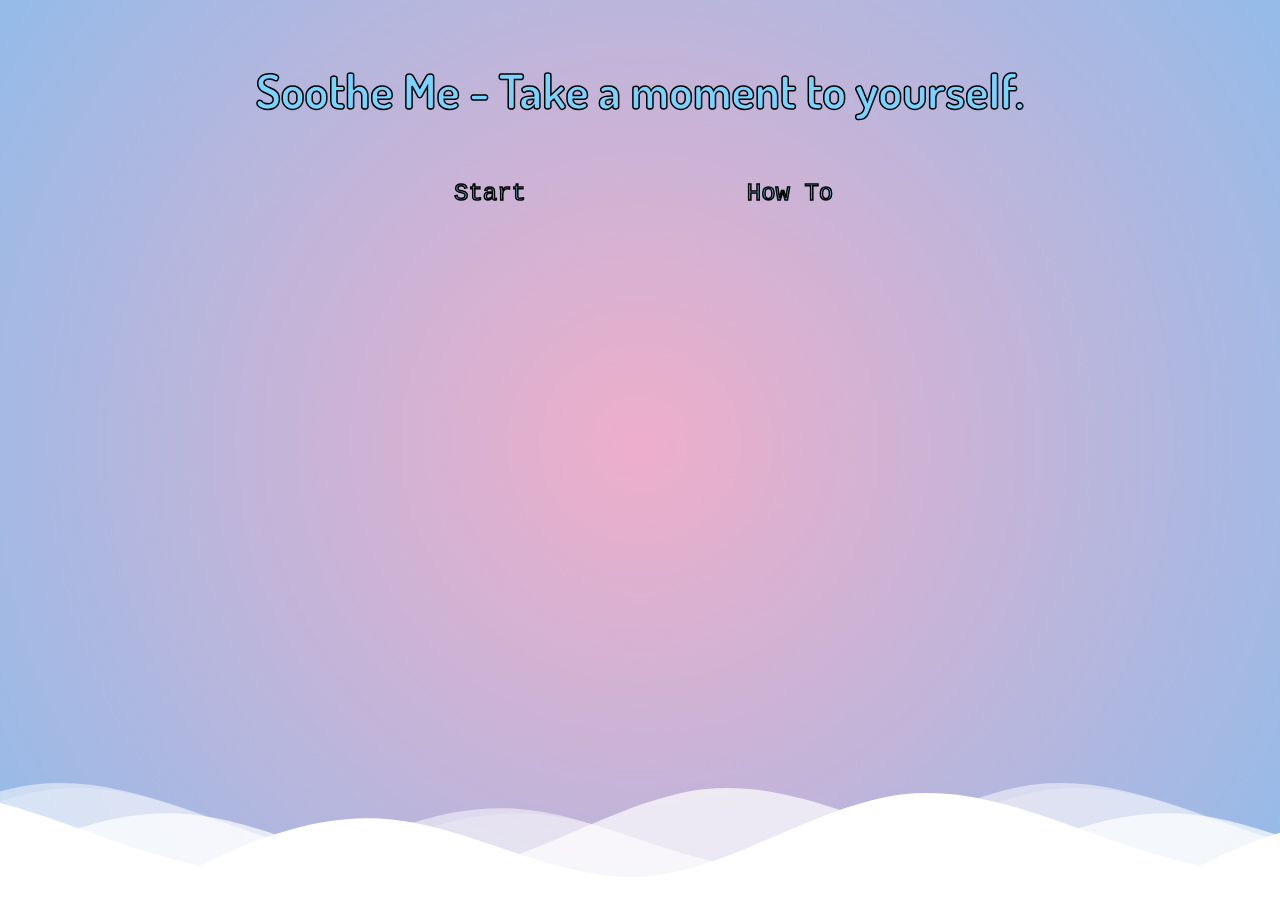
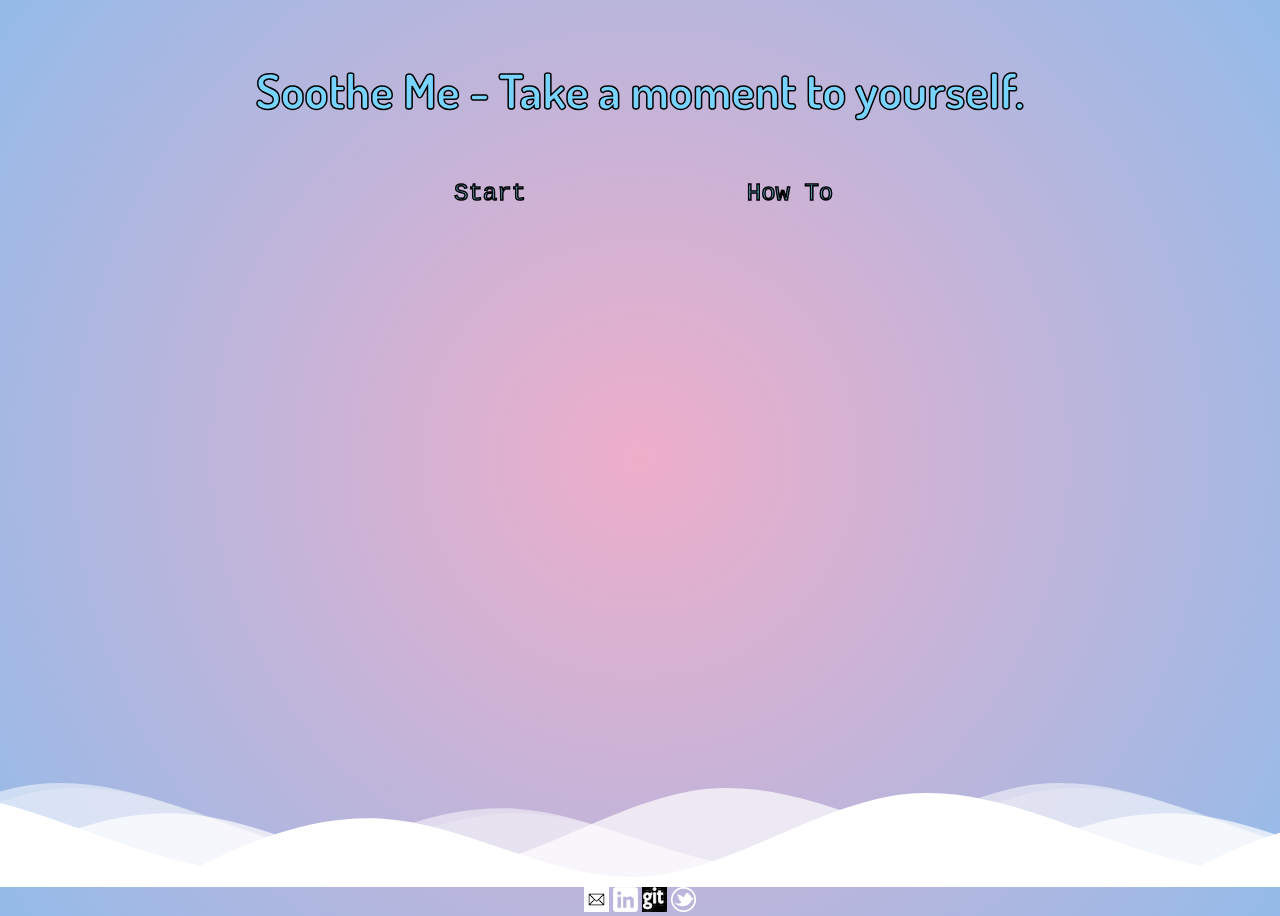
Before and after one commit to asood92/sootheme, a plain HTML site: page index.html in a window 1280 px wide. Before the commit the page ends 887 px from the top, so only its background shows below. Drawn offline with nearby package versions, Linux system fonts and the light colour scheme.

Commit message:
added contact links and footer

```diff
--- a/css/styles.css
+++ b/css/styles.css
@@ -59,6 +59,10 @@ h1 {
   position: absolute;
   bottom: 80%;
   left: 40%;
+}
+
+footer {
+  text-align: center;
 }
 
 /* Everything below here is styling for the waves */
--- a/index.html
+++ b/index.html
@@ -34,5 +34,20 @@
 
     <script src="/js/script.js"></script>
 
+    <footer>
+        <a id="socials"></a>
+        <a href="mailto:amman.sood@students.makeschool.com">
+        <img alt="email link" src="/resources/email.png"
+        /></a>
+        <a href="https://linkedin.com/in/amman-sood-4453361b3">
+        <img alt="linkedin profile" src="/resources/linkedin.png"
+        /></a>
+        <a href="https://github.com/asood92"
+        ><img alt="github profile" src="/resources/github.png"
+        /></a>
+        <a href="https://twitter.com/ammansood"
+        ><img alt="twitter profile" src="/resources/twitter.png"
+        /></a>
+    </footer>
 </body>
 </html>
```
Also changed, not shown: resources/email.png (added), resources/github.png (added), resources/linkedin.png (added), resources/twitter.png (added).
